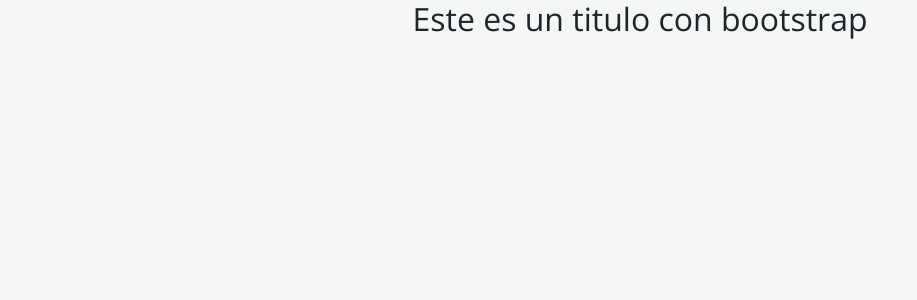
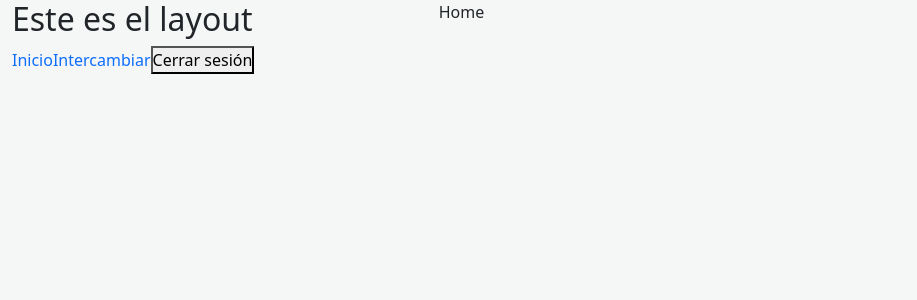
Before and after one commit to ramonsebastianluna/Vita-Wallet-Challenge, a React (Vite) app: page /inicio in a window 1280 px wide. Shown: the top 300 px of the page, without its empty margins (0-917 px from the left). Built offline with nearby package versions, Linux system fonts and the light colour scheme; sample sign-in values are in the browser's storage.

Commit message:
feat: public and private routes added

```diff
--- a/package.json
+++ b/package.json
@@ -13,6 +13,7 @@
     "bootstrap": "^5.3.3",
     "react": "^19.0.0",
     "react-dom": "^19.0.0",
+    "react-router-dom": "^7.2.0",
     "sass": "^1.85.0"
   },
   "devDependencies": {
--- a/src/App.jsx
+++ b/src/App.jsx
@@ -1,14 +1,13 @@
+import { BrowserRouter as Router } from "react-router-dom";
+import AppRoutes from "./routes/AppRoutes";
 import './sass/App.scss'
 
 function App() {
-
-  return (
-    <>
-      <div>
-        <h2 className='text-center f-family-open-sans-regular'>Este es un titulo con bootstrap</h2>
-      </div>
-    </>
-  )
+    return (
+        <Router>
+            <AppRoutes />
+        </Router>
+    );
 }
 
 export default App
--- /dev/null
+++ b/src/layout/MainLayout.jsx
@@ -0,0 +1,28 @@
+import { useNavigate, Link } from "react-router-dom";
+
+const MainLayout = ({children}) => {
+    const navigate = useNavigate();
+
+    const handleLogout = () => {
+        localStorage.removeItem('isAuthenticated');
+        navigate('/', { replace: true });
+    }
+
+    return (
+        <div className="container-fluid">
+            <div className="row">
+                <div className="col-4">
+                    <h2>Este es el layout</h2>
+                    <Link to="/inicio">Inicio</Link>
+                    <Link to="/intercambiar">Intercambiar</Link>
+                    <button onClick={handleLogout}>Cerrar sesión</button>
+                </div>
+                <div className="col-8">
+                    {children}
+                </div>
+            </div>
+        </div>
+    )
+}
+
+export default MainLayout;
--- /dev/null
+++ b/src/pages/auth/Login.jsx
@@ -0,0 +1,18 @@
+import { useNavigate } from "react-router-dom";
+
+const Login = () => {
+    const navigate = useNavigate();
+    const handleLogin = () => {
+        localStorage.setItem('isAuthenticated', true );
+        navigate('/inicio', { replace: true });
+    }
+
+    return (
+        <div>
+            <h1>Login</h1>
+            <button onClick={handleLogin}>Login</button>
+        </div>
+    )
+}
+
+export default Login
--- /dev/null
+++ b/src/pages/dashboard/exchange/Exchange.jsx
@@ -0,0 +1,7 @@
+const Exchange = () => {
+  return (
+    <div>Exchange</div>
+  )
+}
+
+export default Exchange
--- /dev/null
+++ b/src/pages/dashboard/home/Home.jsx
@@ -0,0 +1,7 @@
+const Home = () => {
+  return (
+    <div>Home</div>
+  )
+}
+
+export default Home
--- /dev/null
+++ b/src/routes/AppRoutes.jsx
@@ -0,0 +1,18 @@
+import { Routes, Route } from "react-router-dom";
+import PublicRoutes from "./PublicRoutes";
+import PrivateRoutes from "./PrivateRoutes";
+
+const AppRoutes = () => {
+    return (
+        <Routes>
+            {PublicRoutes.map(({ path, element }) => (
+                <Route key={path} path={path} element={element} />
+            ))}
+            {PrivateRoutes.map(({ path, element }) => (
+                <Route key={path} path={path} element={element} />
+            ))}
+        </Routes>
+    );
+};
+
+export default AppRoutes;
--- /dev/null
+++ b/src/routes/PrivateRoutes.jsx
@@ -0,0 +1,40 @@
+import { Navigate } from "react-router-dom";
+import Home from "../pages/dashboard/home/Home";
+import Exchange from "../pages/dashboard/exchange/Exchange";
+import MainLayout from "../layout/MainLayout";
+import ProtectedRoute from "./ProtectedRoute";
+
+const privateRoutes = [
+    {
+        path: "/",
+        element: (
+            <ProtectedRoute>
+                <MainLayout>
+                    <Navigate to="/inicio" replace />
+                </MainLayout>
+            </ProtectedRoute>
+        ),
+    },
+    {
+        path: "/inicio",
+        element: (
+            <ProtectedRoute>
+                <MainLayout>
+                    <Home />
+                </MainLayout>
+            </ProtectedRoute>
+        ),
+    },
+    {
+        path: "/intercambiar",
+        element: (
+            <ProtectedRoute>
+                <MainLayout>
+                    <Exchange />
+                </MainLayout>
+            </ProtectedRoute>
+        ),
+    },
+];
+
+export default privateRoutes;
--- /dev/null
+++ b/src/routes/ProtectedRoute.jsx
@@ -0,0 +1,9 @@
+import { Navigate } from "react-router-dom";
+
+const ProtectedRoute = ({ children }) => {
+    const isAuthenticated = localStorage.getItem("isAuthenticated");
+
+    return isAuthenticated ? children : <Navigate to="/" />;
+};
+
+export default ProtectedRoute;
--- /dev/null
+++ b/src/routes/PublicRoutes.jsx
@@ -0,0 +1,7 @@
+import Login from "../pages/auth/Login";
+
+const PublicRoutes = [
+    { path: "/", element: <Login />}
+]
+
+export default PublicRoutes;
```
Also changed, not shown: 1 other file (tests, documents, lock files or other folders).
